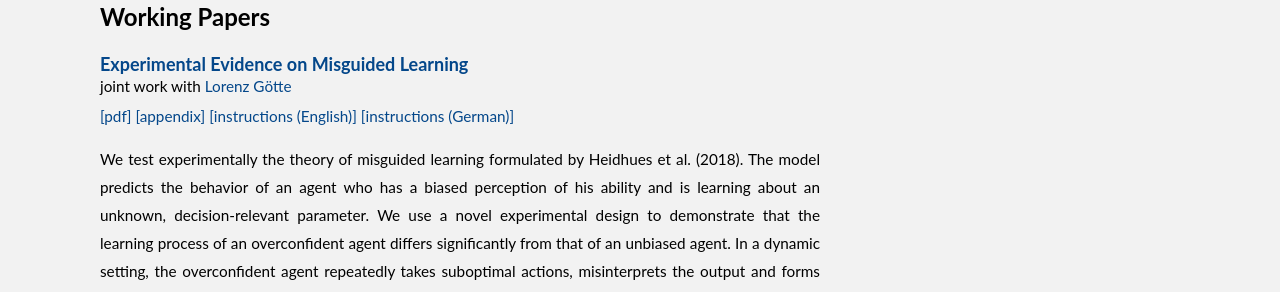
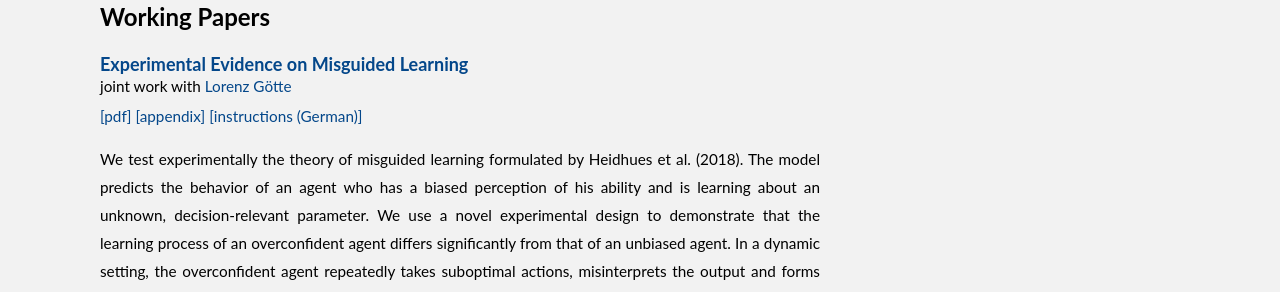
Before and after one commit to marta-kozakiewicz/marta-kozakiewicz.github.io, a Jekyll site: the page built from index.md, in a window 1280 px wide. Shown: the part 861-1153 px from the top of the page. Built offline with Jekyll 4.4.1, drawn with Linux system fonts in a browser that asks for light colours.

Commit message:
removed eng instructions

```diff
--- a/_includes/research_papers.md
+++ b/_includes/research_papers.md
@@ -23,7 +23,6 @@ People tend to overestimate their abilities and chances of success, even though
 <p class="paper-links">
  <a  href="{{site.path}}/assets/ML_paper.pdf">[pdf] </a>
  <a  href="{{site.path}}/assets/ML_paper_online_appendix.pdf">[appendix] </a>
- <a  href="{{site.path}}/assets/ML_instructions_EN.zip">[instructions (English)] </a>
  <a  href="{{site.path}}/assets/ML_instructions_DE.zip">[instructions (German)] </a>
 </p>
 <p class="abstract">
```
